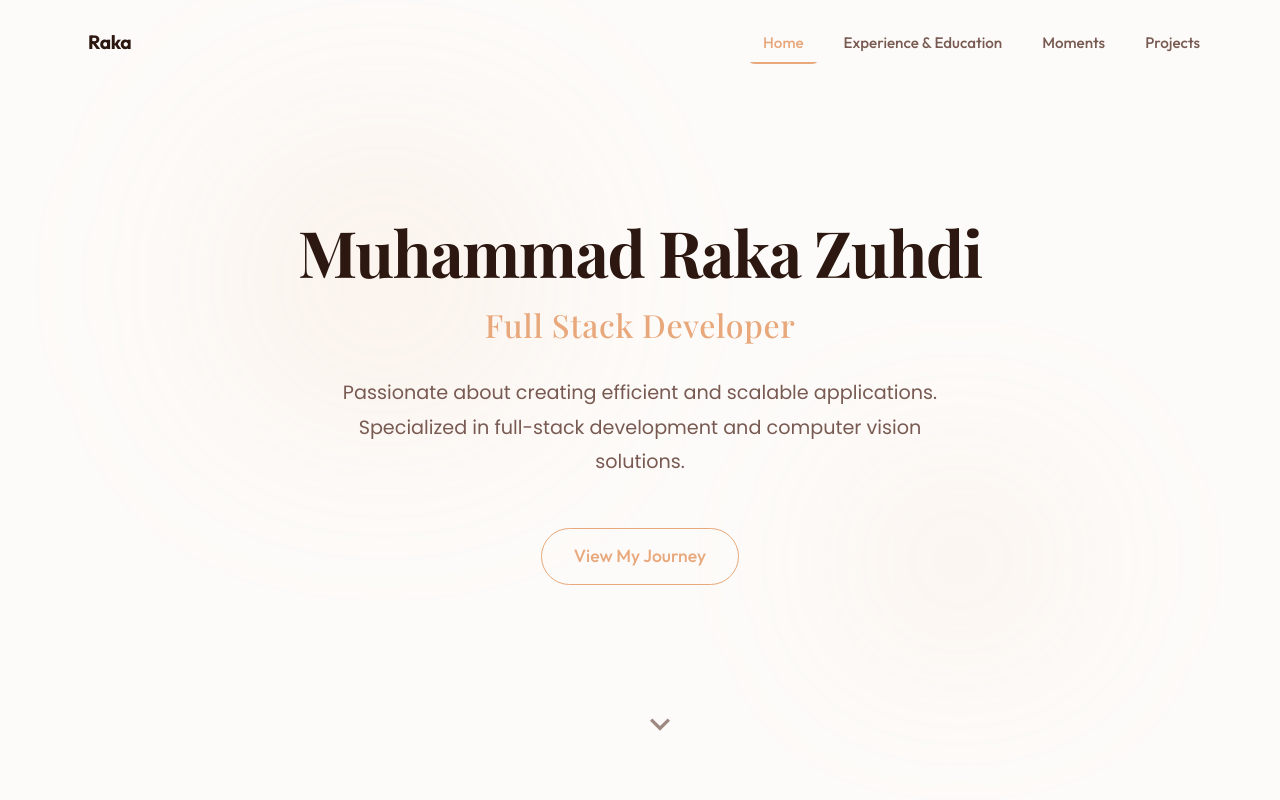
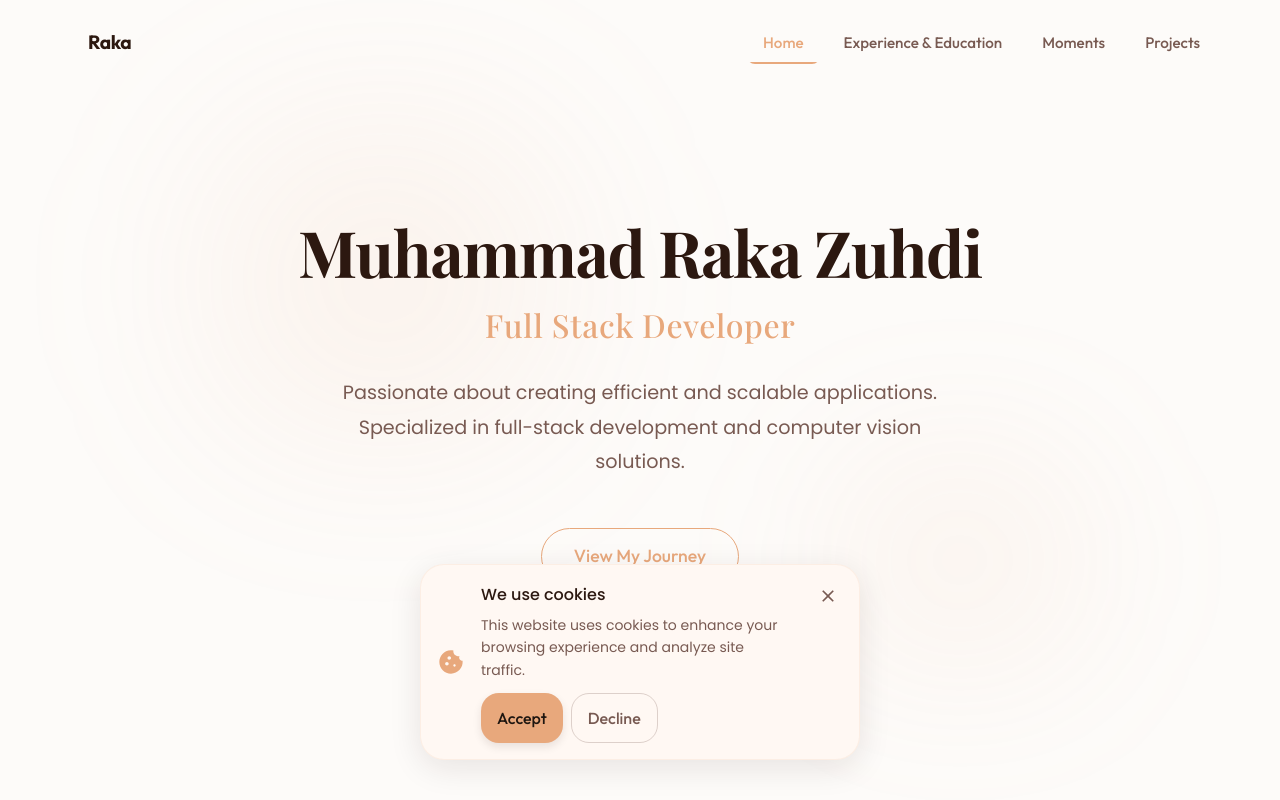
Before and after one commit to RakaZuhdi/portofolio-website, a React (Create React App) app: page / in a window 1280 px wide. Built offline with nearby package versions, Linux system fonts and the light colour scheme; a web font is replaced by a local one.

Commit message:
Added cookie consent

```diff
--- a/src/App.js
+++ b/src/App.js
@@ -4,11 +4,9 @@ import { ThemeProvider, CssBaseline } from '@mui/material';
 import theme from './theme';
 import Navbar from './components/Navbar';
 import Hero from './components/Hero';
-import Projects from './components/Projects';
-import ProjectDetail from './components/ProjectDetail';
 import AboutSimple from "./components/AboutSimple";
-import Album from "./components/Album";
 import UnderConstruction from './components/UnderConstruction';
+import CookieConsent from './components/CookieConsent';
 
 function App() {
   return (
@@ -28,6 +26,7 @@ function App() {
             <Route path="/contact" element={<UnderConstruction />} />
             <Route path="*" element={<UnderConstruction />} />
           </Routes>
+          <CookieConsent />
         </div>
       </Router>
     </ThemeProvider>
--- /dev/null
+++ b/src/components/CookieConsent.js
@@ -0,0 +1,149 @@
+import React, { useState, useEffect } from 'react';
+import { Snackbar, Button, Typography, Box, IconButton } from '@mui/material';
+import CloseIcon from '@mui/icons-material/Close';
+import CookieIcon from '@mui/icons-material/Cookie';
+import { motion, AnimatePresence } from 'framer-motion';
+import useThemeColors from '../hooks/useThemeColors';
+
+const CookieConsent = () => {
+  const [open, setOpen] = useState(false);
+  const colors = useThemeColors();
+
+  useEffect(() => {
+    // Check if user has already consented
+    const hasConsented = localStorage.getItem('cookieConsent');
+    if (!hasConsented) {
+      // Show the popup after a short delay
+      const timer = setTimeout(() => {
+        setOpen(true);
+      }, 1500);
+      return () => clearTimeout(timer);
+    }
+  }, []);
+
+  const handleAccept = () => {
+    localStorage.setItem('cookieConsent', 'true');
+    setOpen(false);
+  };
+
+  const handleClose = () => {
+    setOpen(false);
+  };
+
+  return (
+    <AnimatePresence>
+      {open && (
+        <Snackbar
+          open={open}
+          anchorOrigin={{ vertical: 'bottom', horizontal: 'center' }}
+          sx={{ mb: 2 }}
+        >
+          <motion.div
+            initial={{ y: 100, opacity: 0 }}
+            animate={{ y: 0, opacity: 1 }}
+            exit={{ y: 100, opacity: 0 }}
+            transition={{ type: "spring", stiffness: 300, damping: 30 }}
+          >
+            <Box
+              sx={{
+                display: 'flex',
+                alignItems: 'center',
+                gap: 2,
+                p: 2,
+                borderRadius: 2,
+                backgroundColor: colors.backgroundElevated,
+                border: `1px solid ${colors.primary}20`,
+                boxShadow: `0 8px 32px ${colors.shadowPrimary}`,
+                maxWidth: 440,
+              }}
+            >
+              <CookieIcon
+                sx={{
+                  color: colors.primary,
+                  fontSize: 28
+                }}
+              />
+
+              <Box sx={{ flex: 1 }}>
+                <Typography
+                  variant="body1"
+                  sx={{
+                    color: colors.textPrimary,
+                    fontWeight: 500,
+                    mb: 0.5,
+                  }}
+                >
+                  We use cookies
+                </Typography>
+                <Typography
+                  variant="body2"
+                  sx={{
+                    color: colors.textSecondary,
+                    mb: 1.5,
+                    pr: 2,
+                  }}
+                >
+                  This website uses cookies to enhance your browsing experience and analyze site traffic.
+                </Typography>
+                <Box sx={{ display: 'flex', gap: 1 }}>
+                  <Button
+                    variant="contained"
+                    size="small"
+                    onClick={handleAccept}
+                    sx={{
+                      textTransform: 'none',
+                      px: 2,
+                      borderRadius: 1.5,
+                      '&:hover': {
+                        transform: 'translateY(-1px)',
+                      },
+                      transition: 'all 0.2s ease',
+                    }}
+                  >
+                    Accept
+                  </Button>
+                  <Button
+                    variant="outlined"
+                    size="small"
+                    onClick={handleClose}
+                    sx={{
+                      textTransform: 'none',
+                      px: 2,
+                      borderRadius: 1.5,
+                      borderColor: `${colors.textSecondary}40`,
+                      color: colors.textSecondary,
+                      '&:hover': {
+                        borderColor: colors.textSecondary,
+                        backgroundColor: `${colors.textSecondary}10`,
+                        transform: 'translateY(-1px)',
+                      },
+                      transition: 'all 0.2s ease',
+                    }}
+                  >
+                    Decline
+                  </Button>
+                </Box>
+              </Box>
+
+              <IconButton
+                size="small"
+                onClick={handleClose}
+                sx={{
+                  color: colors.textSecondary,
+                  alignSelf: 'flex-start',
+                  '&:hover': {
+                    color: colors.textPrimary,
+                  },
+                }}
+              >
+                <CloseIcon fontSize="small" />
+              </IconButton>
+            </Box>
+          </motion.div>
+        </Snackbar>
+      )}
+    </AnimatePresence>
+  );
+};
+
+export default CookieConsent;
```
